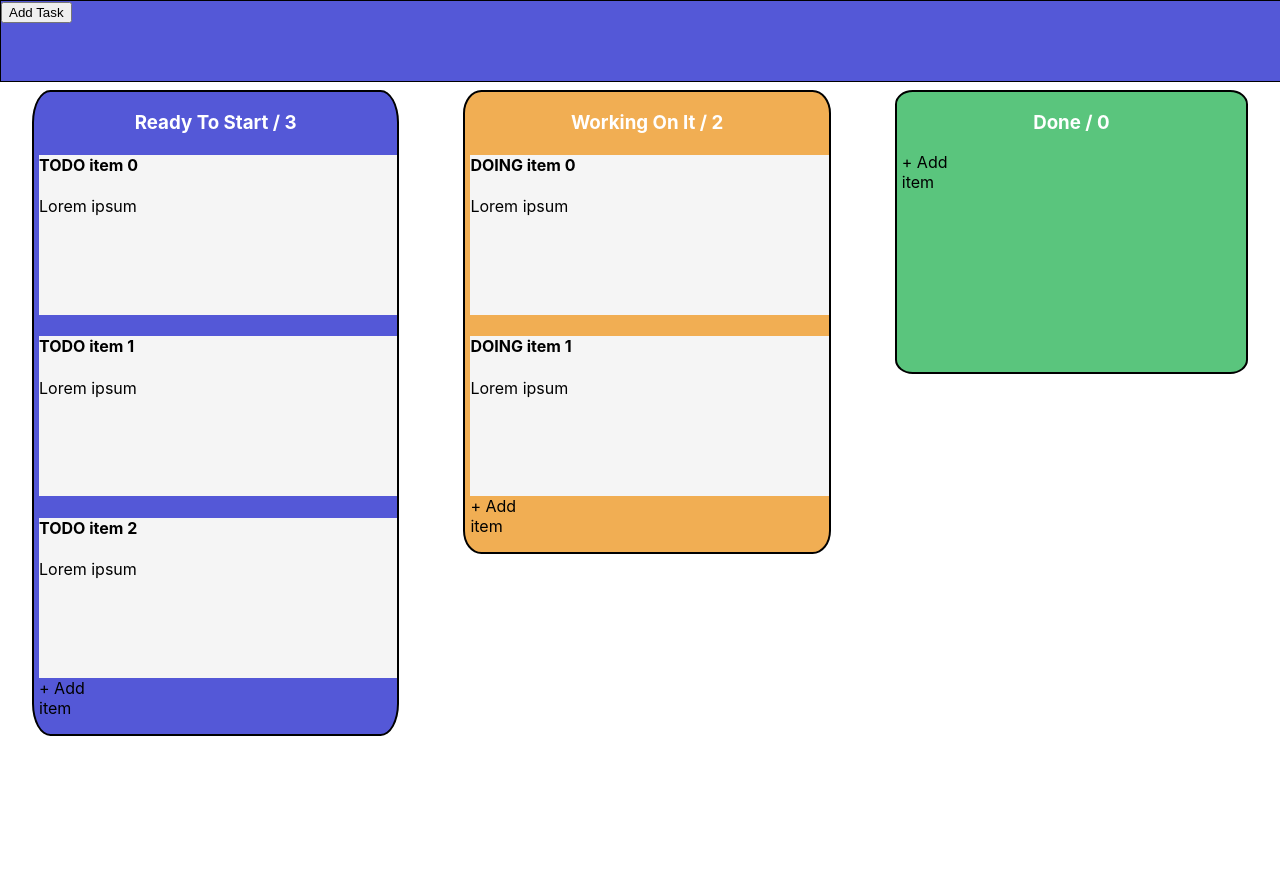
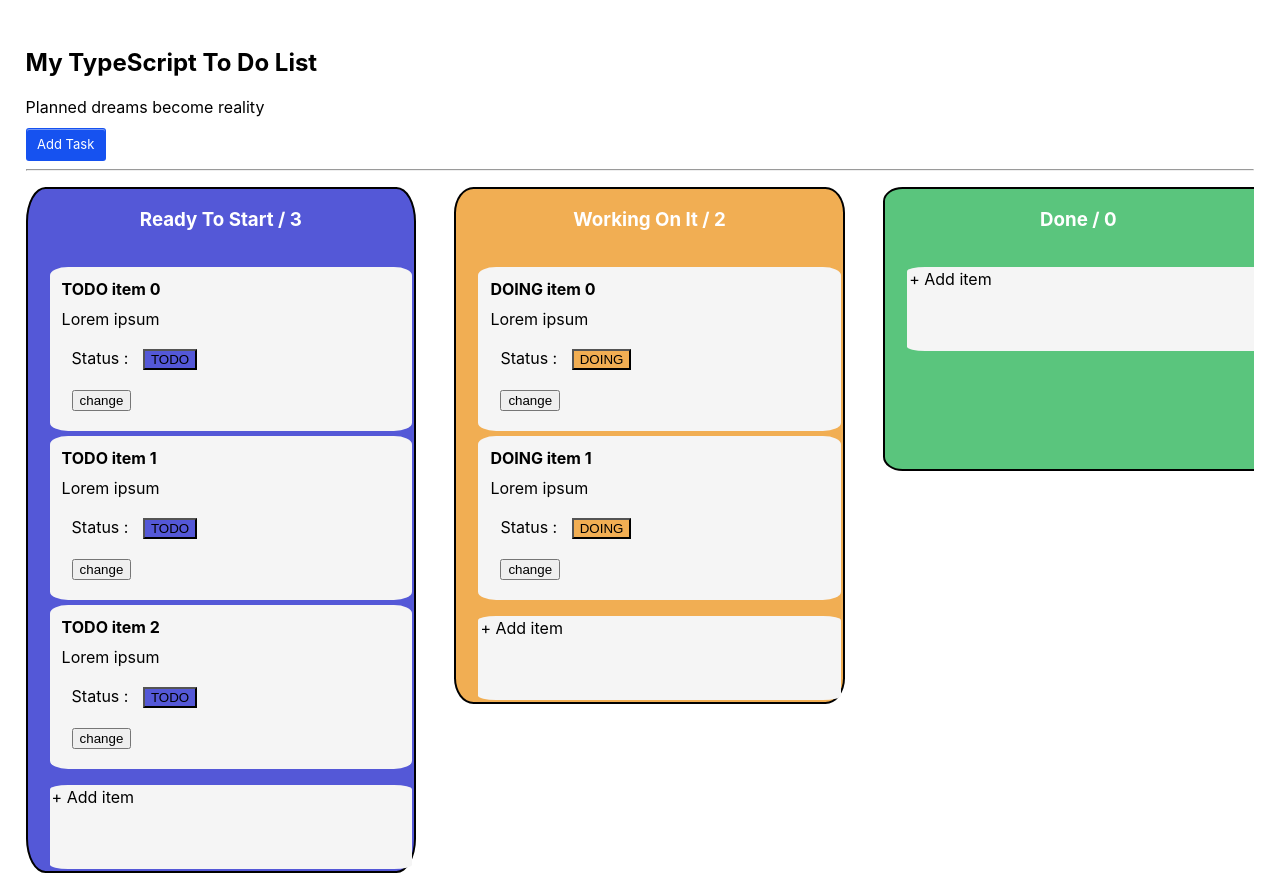
Before and after one commit to Mahefaa/kanban-typescript, a React (Create React App) app: page / in a window 1280 px wide. Before the commit the page ends 800 px from the top, so only its background shows below. Built offline with nearby package versions, Linux system fonts and the light colour scheme.

Commit message:
feat: better cardItems

```diff
--- a/src/App.css
+++ b/src/App.css
@@ -2,20 +2,58 @@
   --nav_height:10vh;
 }
 .App{
-  position:relative;
+    position:relative;
+    margin: 1vh 2vw;
+    overflow-x: hidden;
 }
 .body{
   display: flex;
   flex-direction: row;
+  gap:3vw;
 }
-nav{
+header .header{
+  margin-top: 5vh;
   width: 100vw;
   height: var(--nav_height);
-  border:1px solid black;
-  background-color:#5458d7;
 }
-#nav__btn{
+header #top__btn {
+   background-color: #1652f0;
+   border: 1px solid transparent;
+   border-radius: 3px;
+   box-shadow: rgba(255, 255, 255, .4) 0 1px 0 0 inset;
+   box-sizing: border-box;
+   color: #fff;
+   cursor: pointer;
+   display: inline-block;
+   font-family: -apple-system,system-ui,"Segoe UI","Liberation Sans",sans-serif;
+   font-size: 13px;
+   font-weight: 400;
+   line-height: 1.15385;
+   margin: 0;
+   outline: none;
+   padding: 8px .8em;
+   position: relative;
+   text-align: center;
+   text-decoration: none;
+   user-select: none;
+   -webkit-user-select: none;
+   touch-action: manipulation;
+   vertical-align: baseline;
+   white-space: nowrap;
+}
 
+header #top__btn:hover,
+header #top__btn:focus {
+  background-color: #07c;
+}
+
+header #top__btn:focus {
+  box-shadow: 0 0 0 4px rgba(0, 149, 255, .15);
+}
+
+header #top__btn:active {
+  background-color: #0064bd;
+  box-shadow: none;
 }
 /*Form CSS*/
 .container{
--- a/src/App.tsx
+++ b/src/App.tsx
@@ -27,11 +27,23 @@
     const [background,setBackground]=useState<string>("todo");
     const [origin,setOrigin]=useState<cardItemStatusEnm>("" as cardItemStatusEnm);
     let mod=showForm?"blurred":"";
+
   return (
       <div className={"App"}>
-          <nav>
-                  <button onClick={()=>setShowForm(true)} id={"nav__btn"}>Add Task</button>
-          </nav>
+          <header>
+              <div className={"header"}>
+                  <h2>My TypeScript To Do List</h2>
+                  <p>Planned dreams become reality</p>
+              </div>
+
+              <div>
+                      <button onClick={()=> {
+                          setShowForm(true);
+                          setNewItem({} as cardItemItf);
+                      }} id={"top__btn"}>Add Task</button>
+              </div>
+              <hr/>
+          </header>
 
           <div className={"body "+mod}>
             <Card
@@ -62,12 +74,13 @@
                 setOrigin={setOrigin}
             />
           </div>
-          {showForm&&<Form classPlus={background} setBackground={setBackground}
+          {showForm&&
+              <Form classPlus={background} setBackground={setBackground}
                             setShowForm={setShowForm} newItem={newItem}
                            arraySetter={[setTodo,setDoing,setDone]}
                            origin={origin}
                            setOrigin={setOrigin}
-          />}
+            />}
       </div>
   );
 }
--- a/src/Card/Card.tsx
+++ b/src/Card/Card.tsx
@@ -18,25 +18,23 @@
     let {cardItems}=props;
     return(
         <div className={"card "+classPlus}>
-
             <h3 className={"card__title "}>{`${title} / ${cardItems.length}`}</h3>
-
+            <div className={"card__body"}>
                 <ul>
                     {
-                    cardItems.map((item)=>(
-                    <li key={`${item.title}-${item.status}`}>
+                        (cardItems||[{} as cardItemItf]).map((item)=>(
+                        <li key={`${item.title}-${item.description}`}>
                             <CardItem item={item} setNewItem={setNewItem} setShowForm={setShowForm}/>
                         </li>
                     ))}
-            <span className={"add__item"}>
+                </ul>
+                <div className={"add__item"} onClick={()=>setShowForm(true)}>
                     <label htmlFor={"button"+id}>+ Add item</label>
                     <button
-                    onClick={()=>setShowForm(true)}
                         id={"button"+id} className={"form__button"}
                     >Add</button>
-            </span>
-            </ul>
-
+                </div>
+            </div>
         </div>
 
     )
--- a/src/Card/card.modules.css
+++ b/src/Card/card.modules.css
@@ -1,7 +1,7 @@
 .card{
     border:2px solid black;
     border-radius:5%;
-    margin:1vh 2.5vw;
+    margin:1vh 0vw;
     flex-basis:28vw;
     height:fit-content;
     min-height:35vh;
@@ -15,6 +15,11 @@
     text-align: center;
     color: white;
 }
+.card__body{
+    border: 2px solid transparent;
+    border-radius:5%;
+    margin-left: 10px;
+}
 .todo{
     background-color:#5458d7;
 }
@@ -27,9 +32,14 @@
 .form__button{
     display: none;
 }
-
-.add__item label{
-    padding-right:22vw;
+.add__item{
+    border: 2px solid transparent;
+    margin:5px 0px 0px 10px;
+    border-radius: 5%;
+    width: 28vw;
+    background-color:whitesmoke !important;
+    height:10vh;
+    text-align:justify;
 }
 .add__item:hover{
     background-size:contain;
--- a/src/cardItem/cardItem.modules.css
+++ b/src/cardItem/cardItem.modules.css
@@ -1,8 +1,15 @@
 .card__item{
-    margin-bottom:0px;
+    border: 2px solid transparent;
+    margin:5px 0px 5px 5px;
     width: 28vw;
     background-color:whitesmoke !important;
     min-height: 20vh;
     height: fit-content;
     text-align:justify;
+    border-radius: 5%;
+    display: flex;
+    flex-direction: column;
 }
+.card__item *{
+    margin: 10px 0 0 10px;
+}
--- a/src/cardItem/cardItem.tsx
+++ b/src/cardItem/cardItem.tsx
@@ -1,4 +1,4 @@
-import React, {Dispatch, SetStateAction} from "react";
+import React, {Dispatch, SetStateAction, useState} from "react";
 import './cardItem.modules.css';
 import {cardItemItf} from '../interface/template';
 export const CardItem : React.FC<{
@@ -7,17 +7,36 @@
     setShowForm:Dispatch<SetStateAction<boolean>>
 }> = (props) =>{
     let {item,setNewItem,setShowForm}=props;
-    const {title,description}=item;
+    let {title,description,status}=item;
+    const [inputMode,setInputMode]=useState<boolean>(false);
+    let setTitle: (arg0: string) => void,setDesc: (arg0: string) => void;
+    [title,setTitle]=useState<string>(title);
+    [description,setDesc]=useState<string>(description);
     return(
-        <div className={"card__item"} onClick={(event)=>{
-            setNewItem(item);
-            setShowForm(true);
-        }}>
+        <div className={"card__item"}>
+            {
+                inputMode ?
+                    <>
+                        <input type={"text"} value={title} onChange={(event)=>setTitle(event.target.value)}/>
+                        <textarea value={description} onChange={(event)=>setDesc(event.target.value)}/>
+                    </>
+                    :
+                    <>
+                        <h4>{title}</h4>
+                        <p>{description}</p>
+                    </>
+            }
+            <span onClick={(event)=>{
+                setNewItem(item);
+                setShowForm(true);
+            }}>
+                <label htmlFor={"status"}>Status : </label>
+                <input type={"button"} value={status} id={"status"} className={status?.toLowerCase()}/>
+            </span>
 
-            <h4>{title}</h4>
-
-            <p>{description}</p>
-
+            <span onClick={()=>setInputMode((prevState)=>!prevState)}>
+                <input type={"button"} value={inputMode?"validate":"change"}/>
+            </span>
         </div>
     )
 };
```
Lines whose indentation alone changed are shown as unchanged.
